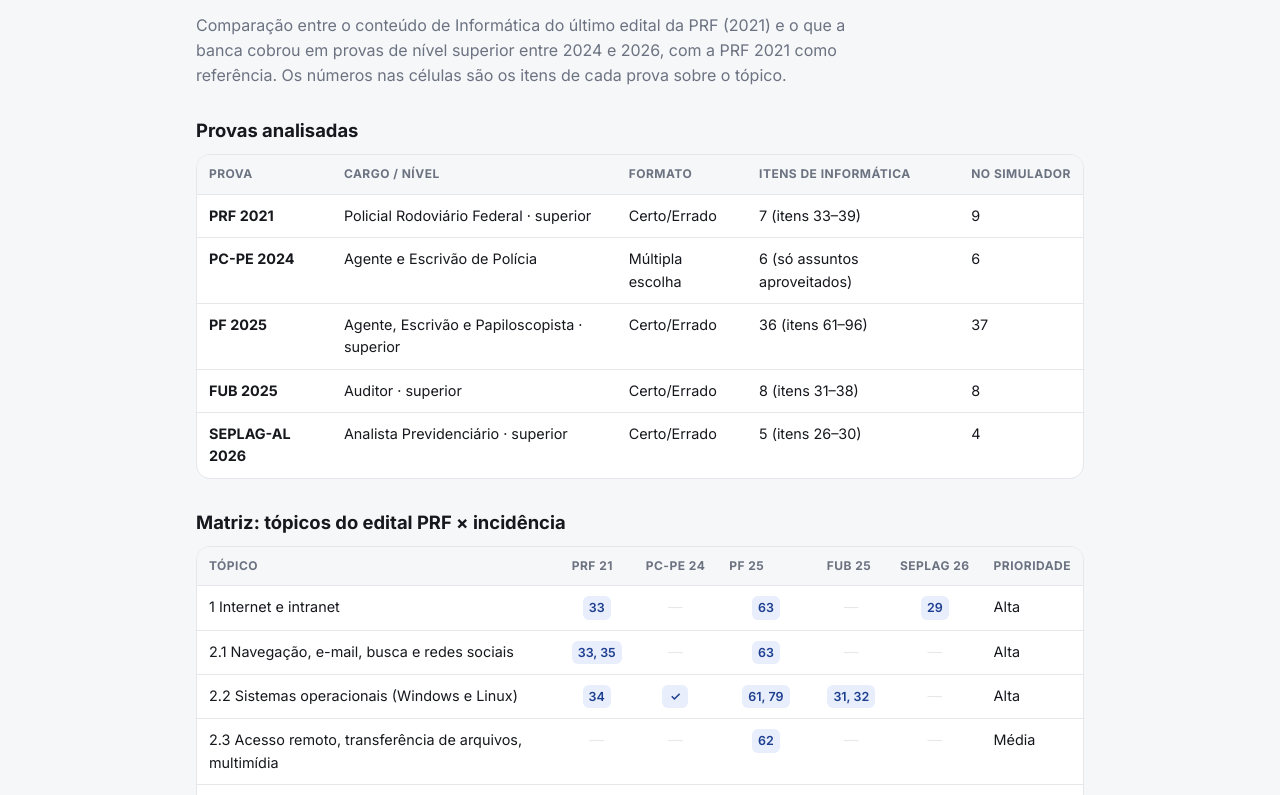
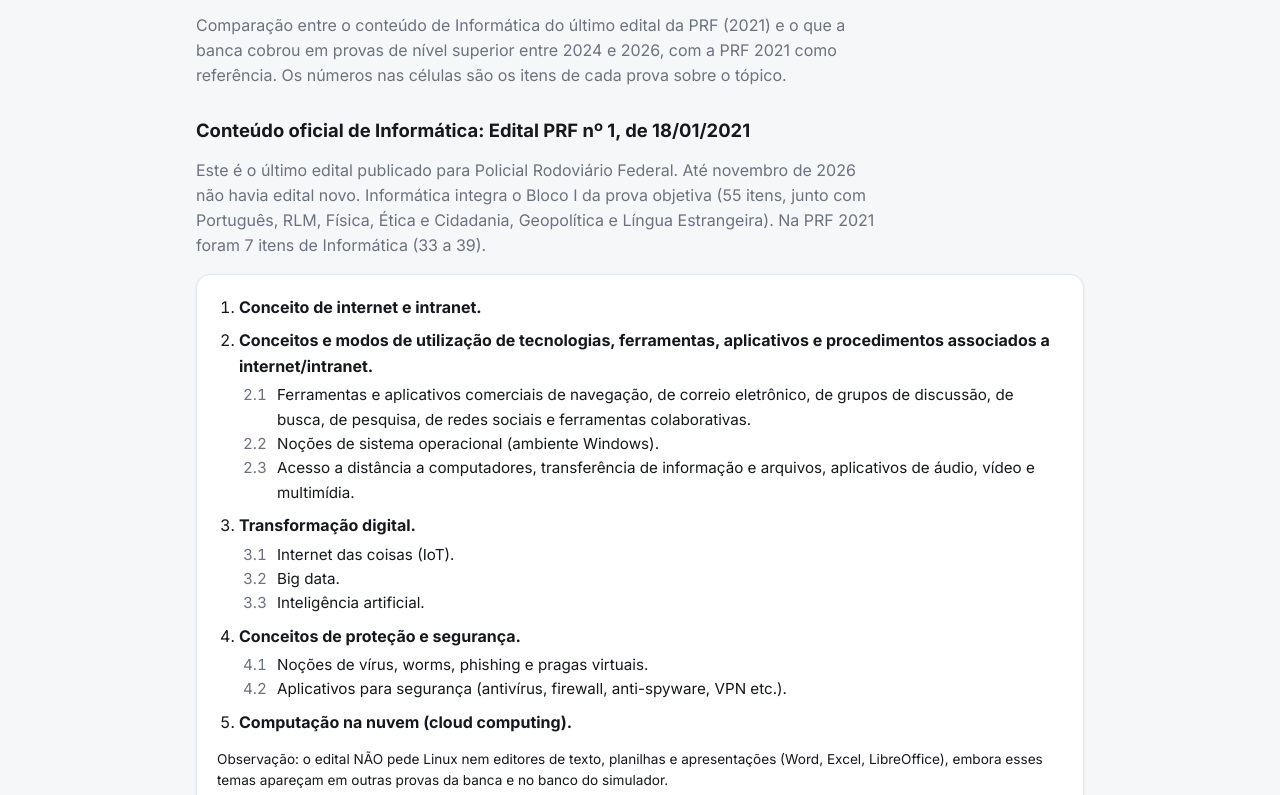
Before and after one commit to RafaelNicolauiOS/simulador-prf, a plain HTML site: page relacao.html in a window 1280 px wide. Shown: the part 157-952 px from the top of the page. Drawn offline with Linux system fonts and the light colour scheme.

Commit message:
Relação: lista oficial de Informática do Edital PRF nº 1/2021 e correção (edital pede só Windows, não Linux)
Co-Authored-By: Claude Opus 5.5 <noreply@anthropic.com>

```diff
--- a/css/style.css
+++ b/css/style.css
@@ -245,3 +245,11 @@ td.c { text-align: center; white-space: nowrap; }
 .subnav a:hover { color: var(--accent); border-color: var(--accent); }
 .sec-title { margin-top: 56px; padding-top: 24px; border-top: 1px solid var(--line); }
 .doc h1, .doc h2 { scroll-margin-top: 16px; }
+.edital { margin: 0; padding-left: 22px; line-height: 1.6; }
+.edital > li { margin-bottom: 8px; }
+.edital ol { list-style: none; padding-left: 4px; counter-reset: sub; margin: 4px 0 0; }
+.edital ol > li { counter-increment: sub; position: relative; padding-left: 34px; font-size: .95rem; }
+.edital > li { counter-increment: top; }
+.edital { counter-reset: top; }
+.edital ol > li::before { content: counter(top) "." counter(sub); position: absolute; left: 0; color: var(--muted); font-variant-numeric: tabular-nums; }
+.nota { font-size: .85rem; margin: 14px 0 0; }
--- a/index.html
+++ b/index.html
@@ -8,7 +8,7 @@
   <link rel="preconnect" href="https://fonts.googleapis.com">
   <link rel="preconnect" href="https://fonts.gstatic.com" crossorigin>
   <link href="https://fonts.googleapis.com/css2?family=Inter:wght@400;500;600;700&display=swap" rel="stylesheet">
-  <link rel="stylesheet" href="css/style.css?v=4">
+  <link rel="stylesheet" href="css/style.css?v=5">
 </head>
 <body>
   <header class="topbar">
--- a/relacao.html
+++ b/relacao.html
@@ -8,7 +8,7 @@
   <link rel="preconnect" href="https://fonts.googleapis.com">
   <link rel="preconnect" href="https://fonts.gstatic.com" crossorigin>
   <link href="https://fonts.googleapis.com/css2?family=Inter:wght@400;500;600;700&display=swap" rel="stylesheet">
-  <link rel="stylesheet" href="css/style.css?v=4">
+  <link rel="stylesheet" href="css/style.css?v=5">
 </head>
 <body>
   <header class="topbar">
@@ -25,6 +25,36 @@
     <nav class="subnav"><a href="#informatica">Informática</a><a href="#direitos-humanos">Direitos Humanos</a><a href="#direito-constitucional">Direito Constitucional</a><a href="#disciplinas">Disciplinas PRF</a></nav>
     <h1 id="informatica">Informática: edital PRF × provas recentes da CEBRASPE</h1>
     <p class="lead">Comparação entre o conteúdo de Informática do último edital da PRF (2021) e o que a banca cobrou em provas de nível superior entre 2024 e 2026, com a PRF 2021 como referência. Os números nas células são os itens de cada prova sobre o tópico.</p>
+
+    <h2>Conteúdo oficial de Informática: Edital PRF nº 1, de 18/01/2021</h2>
+    <p class="lead">Este é o último edital publicado para Policial Rodoviário Federal. Até novembro de 2026 não havia edital novo. Informática integra o Bloco I da prova objetiva (55 itens, junto com Português, RLM, Física, Ética e Cidadania, Geopolítica e Língua Estrangeira). Na PRF 2021 foram 7 itens de Informática (33 a 39).</p>
+    <div class="card">
+      <ol class="edital">
+        <li><b>Conceito de internet e intranet.</b></li>
+        <li><b>Conceitos e modos de utilização de tecnologias, ferramentas, aplicativos e procedimentos associados a internet/intranet.</b>
+          <ol>
+            <li>Ferramentas e aplicativos comerciais de navegação, de correio eletrônico, de grupos de discussão, de busca, de pesquisa, de redes sociais e ferramentas colaborativas.</li>
+            <li>Noções de sistema operacional (ambiente Windows).</li>
+            <li>Acesso a distância a computadores, transferência de informação e arquivos, aplicativos de áudio, vídeo e multimídia.</li>
+          </ol>
+        </li>
+        <li><b>Transformação digital.</b>
+          <ol>
+            <li>Internet das coisas (IoT).</li>
+            <li>Big data.</li>
+            <li>Inteligência artificial.</li>
+          </ol>
+        </li>
+        <li><b>Conceitos de proteção e segurança.</b>
+          <ol>
+            <li>Noções de vírus, worms, phishing e pragas virtuais.</li>
+            <li>Aplicativos para segurança (antivírus, firewall, anti-spyware, VPN etc.).</li>
+          </ol>
+        </li>
+        <li><b>Computação na nuvem (cloud computing).</b></li>
+      </ol>
+      <p class="muted nota">Observação: o edital NÃO pede Linux nem editores de texto, planilhas e apresentações (Word, Excel, LibreOffice), embora esses temas apareçam em outras provas da banca e no banco do simulador.</p>
+    </div>
 
     <h2>Provas analisadas</h2>
     <div class="table-wrap">
@@ -47,7 +77,7 @@
         <tbody>
           <tr><td>1 Internet e intranet</td><td class="c"><span class="hit">33</span></td><td class="c miss">—</td><td class="c"><span class="hit">63</span></td><td class="c miss">—</td><td class="c"><span class="hit">29</span></td><td>Alta</td></tr>
           <tr><td>2.1 Navegação, e-mail, busca e redes sociais</td><td class="c"><span class="hit">33, 35</span></td><td class="c miss">—</td><td class="c"><span class="hit">63</span></td><td class="c miss">—</td><td class="c miss">—</td><td>Alta</td></tr>
-          <tr><td>2.2 Sistemas operacionais (Windows e Linux)</td><td class="c"><span class="hit">34</span></td><td class="c"><span class="hit">✓</span></td><td class="c"><span class="hit">61, 79</span></td><td class="c"><span class="hit">31, 32</span></td><td class="c miss">—</td><td>Alta</td></tr>
+          <tr><td>2.2 Noções de sistema operacional (ambiente Windows)</td><td class="c"><span class="hit">34</span></td><td class="c"><span class="hit">✓</span></td><td class="c"><span class="hit">61</span></td><td class="c"><span class="hit">31, 32</span></td><td class="c miss">—</td><td>Alta</td></tr>
           <tr><td>2.3 Acesso remoto, transferência de arquivos, multimídia</td><td class="c miss">—</td><td class="c miss">—</td><td class="c"><span class="hit">62</span></td><td class="c miss">—</td><td class="c miss">—</td><td>Média</td></tr>
           <tr><td>3.1 Internet das coisas (IoT)</td><td class="c"><span class="hit">36</span></td><td class="c miss">—</td><td class="c miss">—</td><td class="c miss">—</td><td class="c miss">—</td><td>Média</td></tr>
           <tr><td>3.2 Big data</td><td class="c"><span class="hit">36</span></td><td class="c miss">—</td><td class="c"><span class="hit">69</span></td><td class="c miss">—</td><td class="c miss">—</td><td>Alta</td></tr>
@@ -64,6 +94,7 @@
       <table>
         <thead><tr><th>Tópico</th><th>PC-PE 24</th><th>PF 25</th><th>FUB 25</th><th>SEPLAG 26</th></tr></thead>
         <tbody>
+          <tr><td>Linux: comandos e permissões (chmod) <span class="badge-novo">NOVO</span></td><td class="c miss">—</td><td class="c"><span class="hit">61, 79</span></td><td class="c miss">—</td><td class="c miss">—</td></tr>
           <tr><td>Redes: IPv4/IPv6, modelo OSI, DNS, modos de transmissão, VLAN, HTTPS <span class="badge-novo">NOVO</span></td><td class="c miss">—</td><td class="c"><span class="hit">65, 76, 77, 80, 83</span></td><td class="c"><span class="hit">38</span></td><td class="c"><span class="hit">30</span></td></tr>
           <tr><td>Banco de dados: estruturados × não estruturados, ER, normalização, ACID, SQL, chaves, esquema estrela <span class="badge-novo">NOVO</span></td><td class="c miss">—</td><td class="c"><span class="hit">70, 72, 89–92</span></td><td class="c miss">—</td><td class="c"><span class="hit">27, 28</span></td></tr>
           <tr><td>Programação Python e APIs (REST, GraphQL) <span class="badge-novo">NOVO</span></td><td class="c miss">—</td><td class="c"><span class="hit">73, 74, 95, 96</span></td><td class="c miss">—</td><td class="c miss">—</td></tr>
@@ -76,7 +107,7 @@
 
     <h2>O que isso indica</h2>
     <div class="cards-3">
-      <div class="card"><h3>Base que sempre cai</h3><p>Segurança (malware × firewall × antivírus, MFA), nuvem (IaaS/PaaS/SaaS), internet/intranet e Windows/Linux aparecem em praticamente todas as provas.</p></div>
+      <div class="card"><h3>Base que sempre cai</h3><p>Segurança (malware × firewall × antivírus, MFA), nuvem (IaaS/PaaS/SaaS), internet/intranet e Windows aparecem em praticamente todas as provas. O Linux não está no edital PRF 2021 (que pede só o Windows), mas caiu na PF 2025.</p></div>
       <div class="card"><h3>Expansão da PF 2025</h3><p>O edital da PF 2025 somou bancos de dados, Python, APIs, redes e biometria, que respondem por mais da metade dos 36 itens. Vale estudar esses tópicos antes do próximo edital da PRF.</p></div>
       <div class="card"><h3>Pegadinhas recorrentes</h3><p>A banca troca conceitos (ipconfig × ifconfig, estruturado × não estruturado, frontend × backend, IaaS × PaaS), altera números (IPv6 com 256 bits) e usa termos absolutos ("exclusivamente", "não há", "nunca").</p></div>
     </div>
@@ -207,7 +238,8 @@
       <li><a href="https://cdn.cebraspe.org.br/concursos/PF_25/arquivos/Ed_1_PF_25_Abertura.html" target="_blank" rel="noopener">Edital nº 1 – PF 2025 (CEBRASPE)</a></li>
       <li><a href="https://dsoconcursos.com.br/wp-content/uploads/2025/07/prova-com-gabarito-PF.pdf" target="_blank" rel="noopener">Prova PF 2025 com gabarito oficial preliminar</a></li>
       <li><a href="https://cdn.cebraspe.org.br/concursos/PRF_21/arquivos/578_PRF_001_01.PDF" target="_blank" rel="noopener">Prova PRF 2021 (CEBRASPE)</a></li>
-      <li><a href="https://arquivos.voceconcursado.com.br/wp-content/uploads/2025/09/09152421/Edital-Verticalizado-PRF-2021.pdf" target="_blank" rel="noopener">Edital verticalizado PRF 2021</a></li>
+      <li><a href="https://cdn.cebraspe.org.br/concursos/PRF_21/arquivos/ED_1_PRF_2021_ABERTURA.PDF" target="_blank" rel="noopener">Edital PRF nº 1, de 18/01/2021 – abertura (CEBRASPE)</a></li>
+      <li><a href="https://arquivos.voceconcursado.com.br/wp-content/uploads/2025/09/09152421/Edital-Verticalizado-PRF-2021.pdf" target="_blank" rel="noopener">Edital verticalizado PRF 2021 (terceiros)</a></li>
       <li><a href="https://arquivos.qconcursos.com/prova/arquivo_prova/133647/cespe-cebraspe-2025-fub-auditor-prova.pdf" target="_blank" rel="noopener">Prova FUB 2025 – Auditor</a></li>
       <li><a href="https://arquivos.qconcursos.com/prova/arquivo_prova/161140/cespe-cebraspe-2026-seplag-al-analista-previdenciario-area-administrativa-prova.pdf" target="_blank" rel="noopener">Prova SEPLAG-AL 2026 – Analista Previdenciário</a></li>
       <li><a href="https://www.qconcursos.com/questoes-de-concursos/provas/cespe-cebraspe-2024-pc-pe-escrivao-de-policia" target="_blank" rel="noopener">PC-PE 2024 – Escrivão (assuntos de Informática)</a></li>
```
